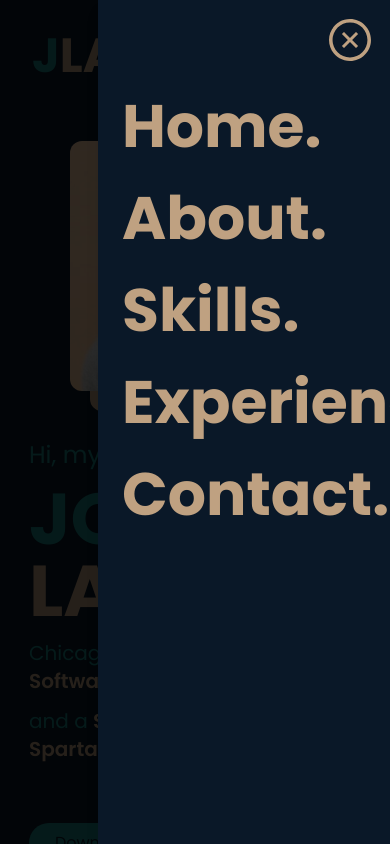
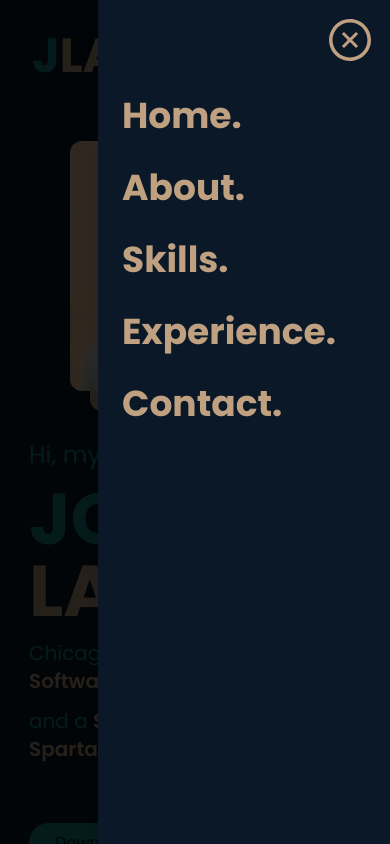
Before and after one commit to jigolaurito93/Portfolio-NextJS-2024, a Next.js app: page / in a window 390 px wide. Both pictures are taken after a click on the button 340 px from the left and 52 px from the top of the page. Shown: the top 844 px of the page. Built offline with nearby package versions, Linux system fonts and the light colour scheme.

Commit message:
mobile nav adjustment

```diff
--- a/components/navbar/NavLinksMobile.tsx
+++ b/components/navbar/NavLinksMobile.tsx
@@ -6,6 +6,7 @@ import {
   SheetHeader,
   SheetTitle,
   SheetTrigger,
+  SheetClose,
 } from '@/components/ui/sheet';
 import { FaHamburger } from 'react-icons/fa';
 
@@ -13,7 +14,7 @@ const navLinks = [
   { name: 'Home.', href: '#home' },
   { name: 'About.', href: '#about' },
   { name: 'Skills.', href: '#skills' },
-  { name: 'Experience', href: '#experience' },
+  { name: 'Experience.', href: '#experience' },
   { name: 'Contact.', href: '#contact' },
 ];
 
@@ -28,15 +29,16 @@ const NavLinksMobile = () => {
           <SheetHeader>
             <SheetTitle></SheetTitle>
             <SheetDescription>
-              <div className="font-poppins text-6xl font-bold gap-8 flex flex-col items-start mt-16 h-screen text-primary">
+              <div className="font-poppins text-4xl md:text-6xl font-bold gap-8 flex flex-col items-start mt-16 h-screen text-primary">
                 {navLinks.map((link) => (
+                  <SheetClose key={link.name} asChild>
                     <Link
-                    key={link.name}
                       href={link.href}
                       className="hover:text-primary-light active:text-primary-dark"
                     >
                       {link.name}
                     </Link>
+                  </SheetClose>
                 ))}
               </div>
             </SheetDescription>
```
Lines whose indentation alone changed are shown as unchanged.
